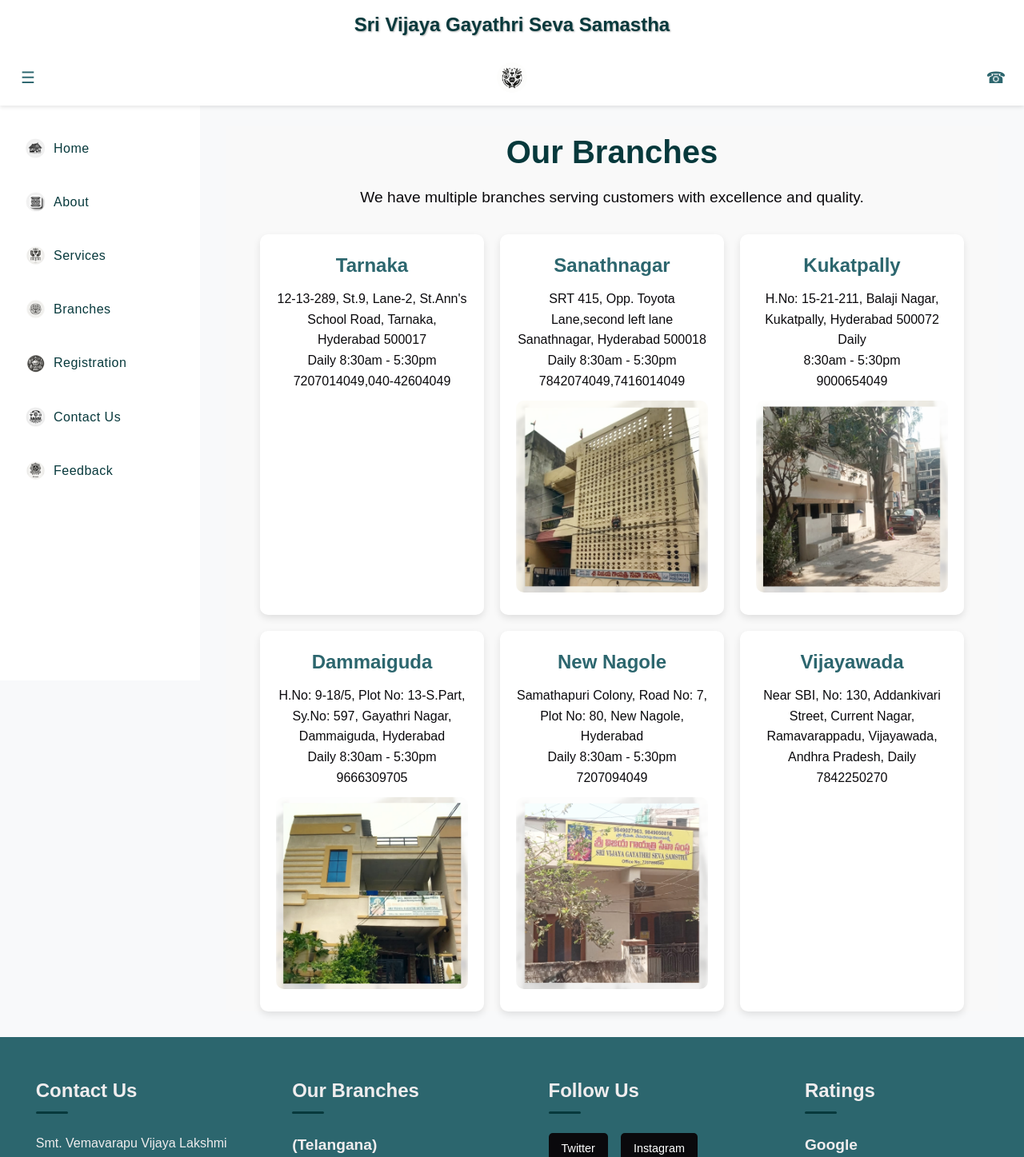
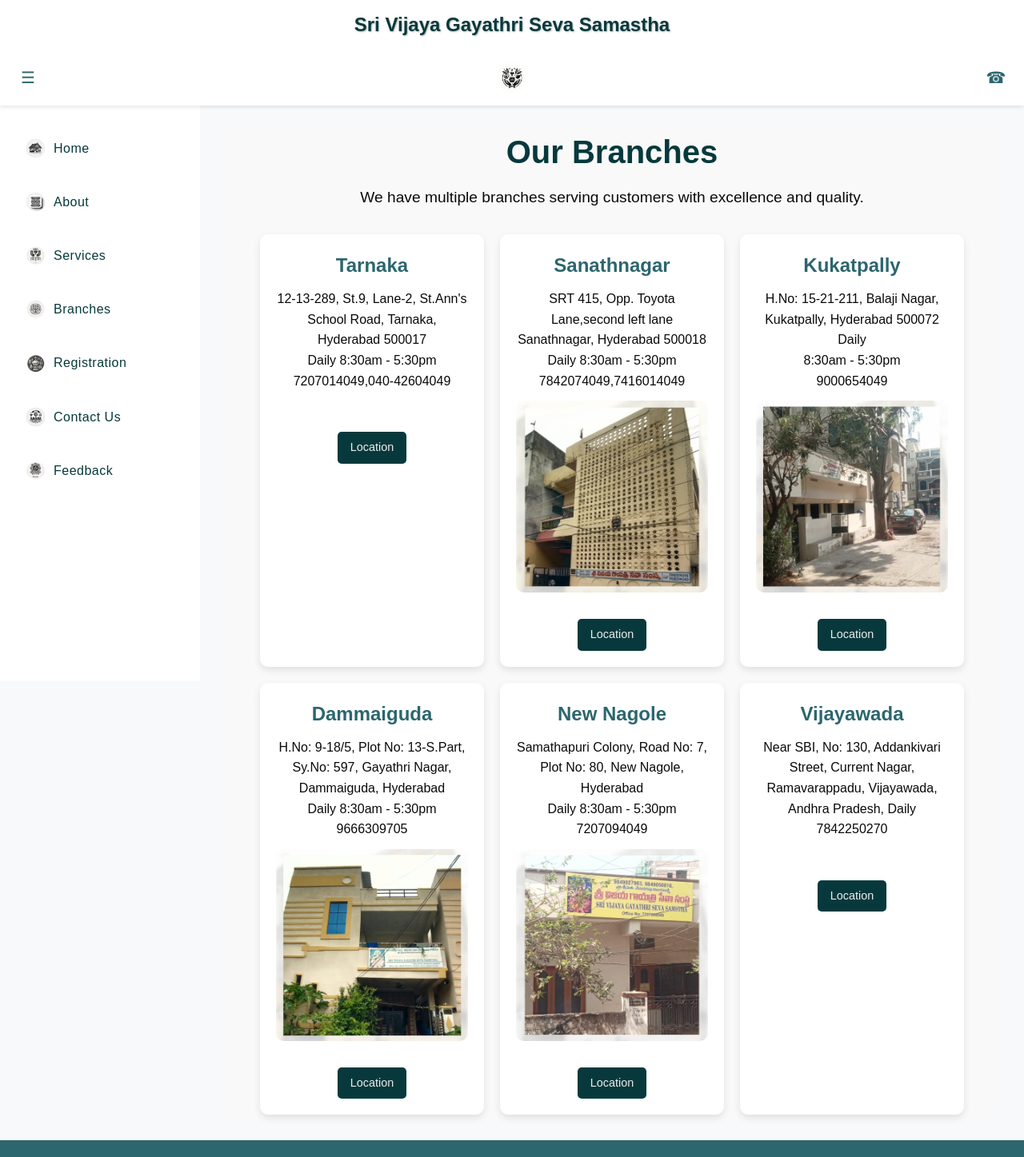
Before and after one commit to KolachalamJayaKrishna/seva, a React (Create React App) app: page /branches in a window 1280 px wide. Shown: the top 1447 px of the page at 80% size. Built offline with nearby package versions, Linux system fonts and the light colour scheme.

Commit message:
Location_update

```diff
--- a/src/Branch.js
+++ b/src/Branch.js
@@ -15,31 +15,48 @@ const Branches = () => {
         <div className="branch-card">
           <h2>Tarnaka</h2>
           <p>12-13-289, St.9, Lane-2, St.Ann's School Road, Tarnaka, Hyderabad 500017 <br/> Daily 8:30am - 5:30pm <br/> 7207014049,040-42604049</p>
-
+          <br/><br/>
+          <div className="links-social"style={{justifyContent:"center"}}>
+              <a href="https://maps.app.goo.gl/RkQ8vqEuV6fMMvj46" target="_blank" rel="noopener noreferrer">Location</a> </div>
         </div>
         <div className="branch-card">
           <h2>Sanathnagar</h2>
           <p>SRT 415, Opp. Toyota Lane,second left lane Sanathnagar, Hyderabad 500018 <br/> Daily 8:30am - 5:30pm<br/> 7842074049,7416014049</p>
           <img src={sanathnagar} alt="Sanathnagar" />
+          <br/><br/>
+          <div className="links-social"style={{justifyContent:"center"}}>
+              <a href="https://maps.app.goo.gl/RJstonisXwK8hiQn8" target="_blank" rel="noopener noreferrer">Location</a> </div>
         </div>
         <div className="branch-card">
           <h2>Kukatpally</h2>
           <p>H.No: 15-21-211, Balaji Nagar, Kukatpally, Hyderabad 500072 <br/>Daily<br/> 8:30am - 5:30pm<br/> 9000654049</p>
           <img src={kukatpally} alt="Kukatpally" />
+          <br/><br/>
+          <div className="links-social"style={{justifyContent:"center"}}>
+              <a href="https://maps.app.goo.gl/NTzpE2YnrteHVycZA" target="_blank" rel="noopener noreferrer">Location</a> </div>
         </div>
         <div className="branch-card">
           <h2>Dammaiguda</h2>
           <p>H.No: 9-18/5, Plot No: 13-S.Part, Sy.No: 597, Gayathri Nagar, Dammaiguda, Hyderabad <br/>Daily 8:30am - 5:30pm<br/> 9666309705</p>
           <img src={dammaiguda} alt="Dammaiguda" />
+          <br/><br/>
+          <div className="links-social"style={{justifyContent:"center"}}>
+              <a href="https://maps.app.goo.gl/t7yn8pVKhfGq4RRE7" target="_blank" rel="noopener noreferrer">Location</a> </div>
         </div>
         <div className="branch-card">
           <h2>New Nagole</h2>
           <p>Samathapuri Colony, Road No: 7, Plot No: 80, New Nagole, Hyderabad<br/> Daily 8:30am - 5:30pm<br/> 7207094049</p>
           <img src={nagole} alt="Nagole" />
+          <br/><br/>
+          <div className="links-social"style={{justifyContent:"center"}}>
+              <a href="https://maps.app.goo.gl/6rSt5wvR97wmrcnu7" target="_blank" rel="noopener noreferrer">Location</a> </div>
         </div>
         <div className="branch-card">
           <h2>Vijayawada</h2>
           <p>Near SBI, No: 130, Addankivari Street, Current Nagar, Ramavarappadu, Vijayawada, Andhra Pradesh, Daily<br/> 7842250270</p>
+          <br/><br/>
+          <div className="links-social"style={{justifyContent:"center"}}>
+              <a href="https://twitter.com" target="_blank" rel="noopener noreferrer">Location</a> </div>
         </div>
       </div>
     </div>
```
